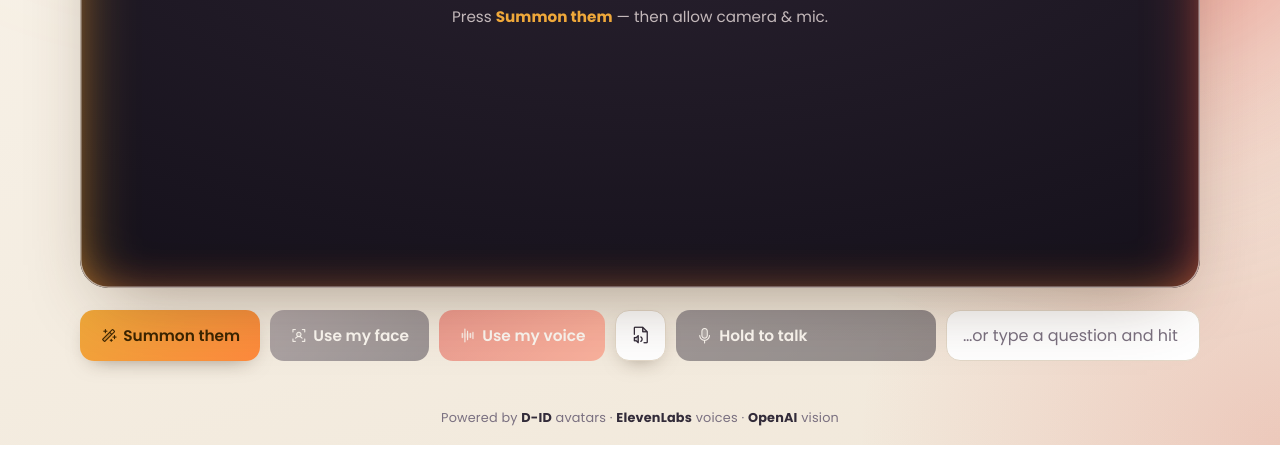
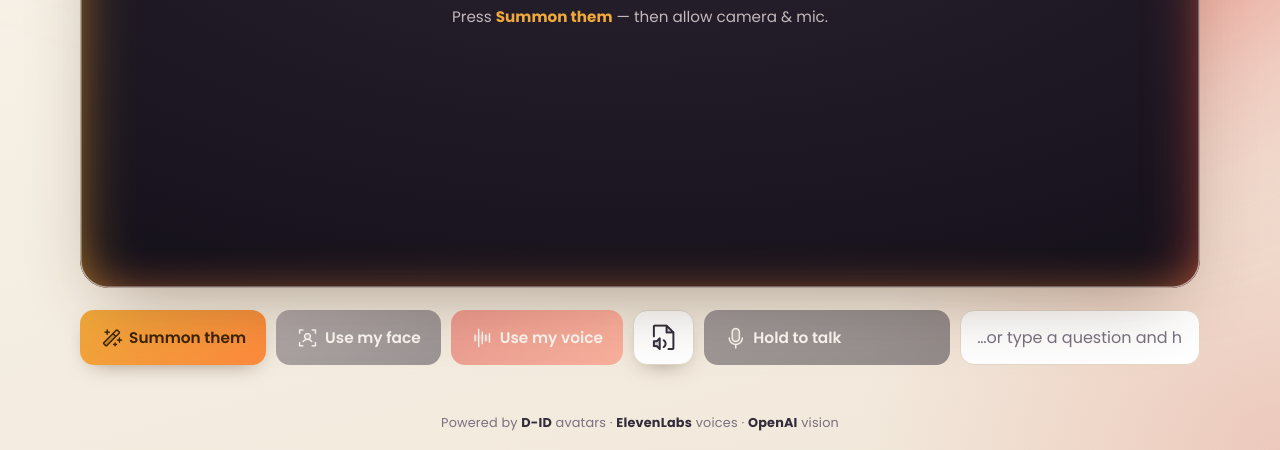
Before and after one commit to billums123/shoulder-angels, a website with bundled scripts: page public/index.html in a window 1280 px wide. Shown: the part 731-1181 px from the top of the page. Built offline with nearby package versions, Linux system fonts and the light colour scheme; files whose address does not match are found by name.

Commit message:
Enlarge duotone button icons

```diff
--- a/public/styles.css
+++ b/public/styles.css
@@ -368,7 +368,8 @@ header { text-align: center; margin: 24px 16px 12px; }
   gap: 6px;
   box-shadow: 0 8px 22px -12px rgba(60, 40, 20, 0.6);
 }
-.btn i { font-size: 1.12em; }
+.btn i { font-size: 1.5em; line-height: 1; }
+.upload i { font-size: 1.7em; }
 .btn:disabled { opacity: 0.45; cursor: not-allowed; box-shadow: none; }
 .btn:not(:disabled):hover { filter: brightness(1.06); transform: translateY(-1px); }
 .btn:not(:disabled):active { transform: scale(0.97); }
```
